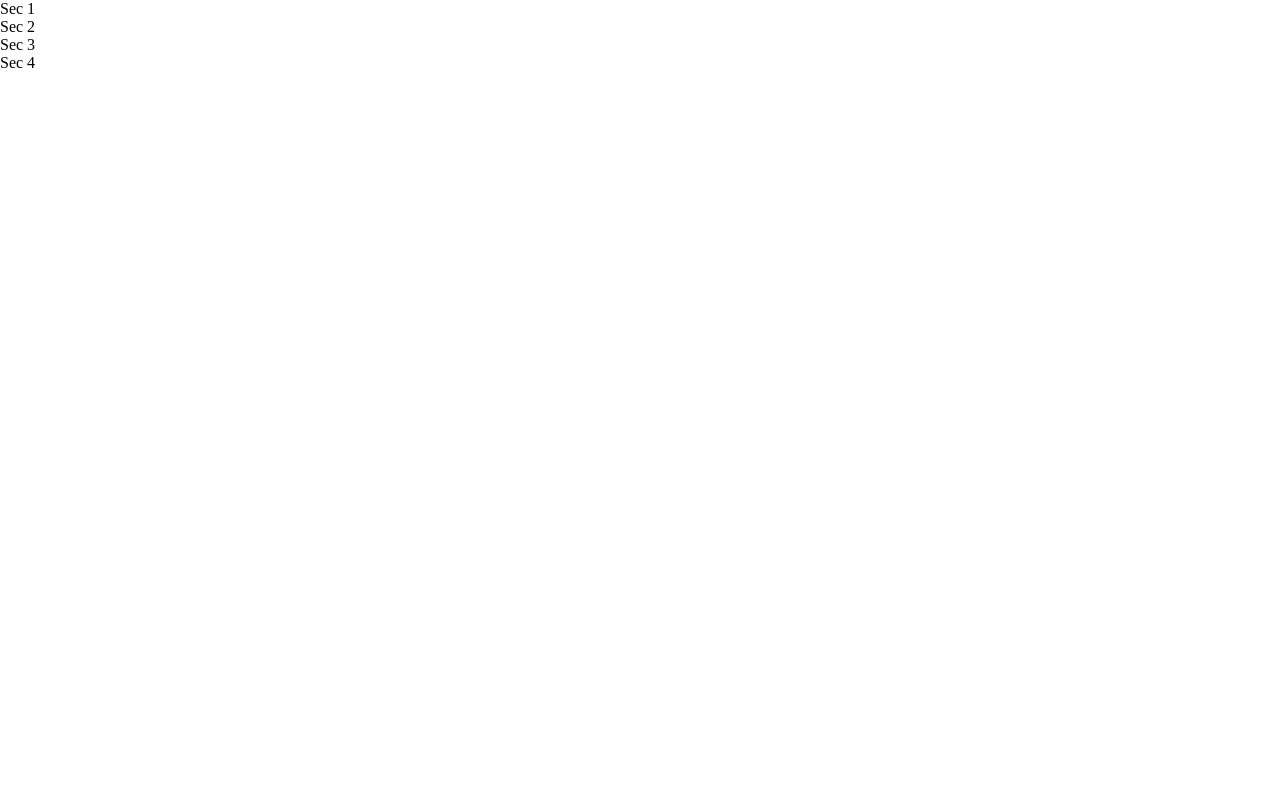
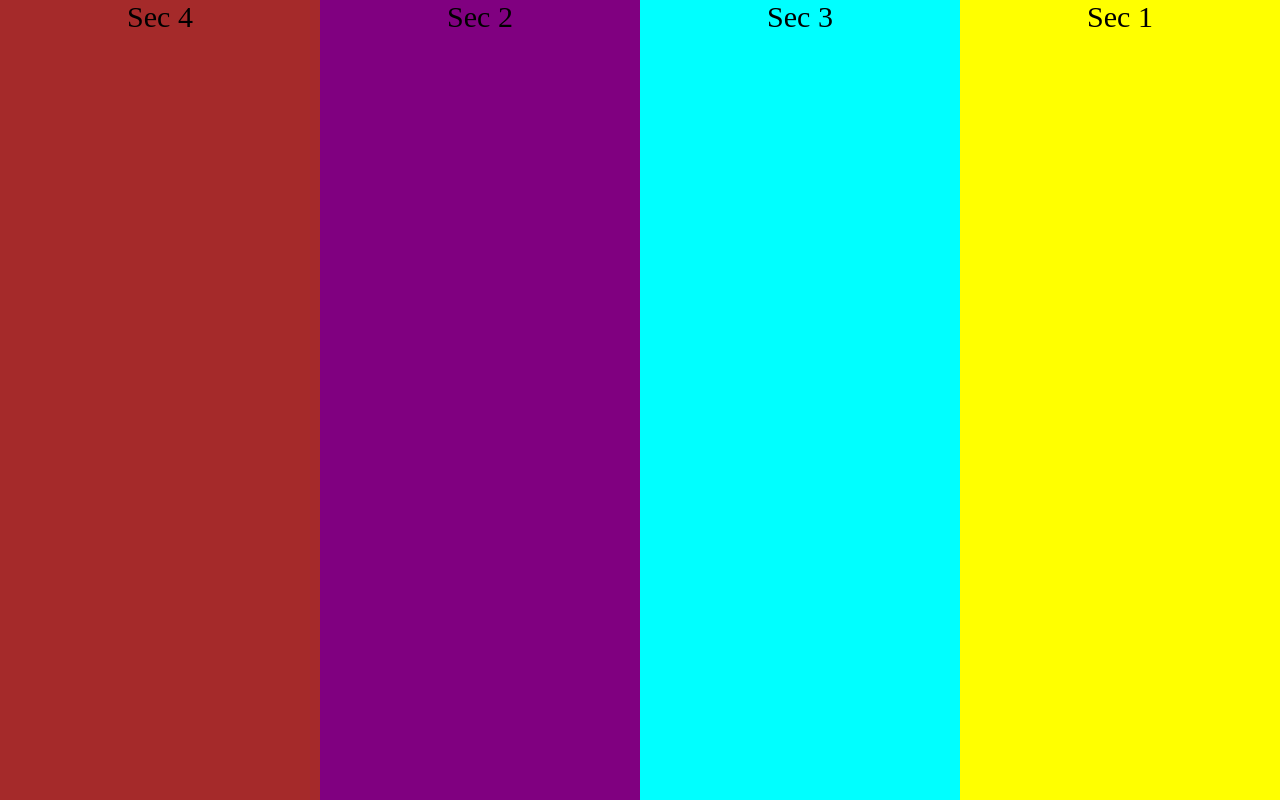
Before and after one commit to rayjoshua432/CSS-Grid, a plain HTML site: page index.html in a window 1280 px wide. Drawn offline with Linux system fonts and the light colour scheme.

Commit message:
Grid Rows & Columns

```diff
--- a/style.css
+++ b/style.css
@@ -2,3 +2,43 @@ html, body {
     padding: 0;
     margin: 0;
 }
+
+.main {
+    height: 100vh;
+    background-color: gray;
+    text-align: center;
+    font-size: 30px;
+    /* Applying grid */
+    display: grid;
+    grid-template-columns: 1fr 1fr 1fr 1fr;
+    grid-template-rows: 1fr;
+    /* grid-template-areas:
+        "sec1 sec1"
+        "sec2 sec3"
+        "sec2 sec3"
+        "sec4 sec4"; */
+}
+
+.section-1 {
+    grid-row: 1/2;
+    grid-column: 4/5;
+    background-color: yellow;
+}
+
+.section-2 {
+    grid-row: 1/2;
+    grid-column: 2/3;
+    background-color: purple;
+}
+
+.section-3 {
+    grid-row: 1/2;
+    grid-column: 3/4;
+    background-color: aqua;
+}
+
+.section-4 {
+    grid-row: 1/2;
+    grid-column: 1/2;
+    background-color: brown;
+}
```
